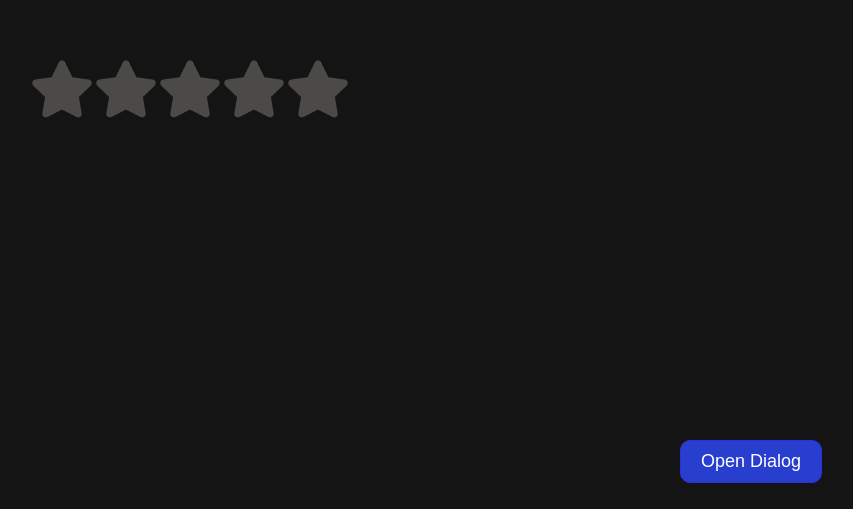
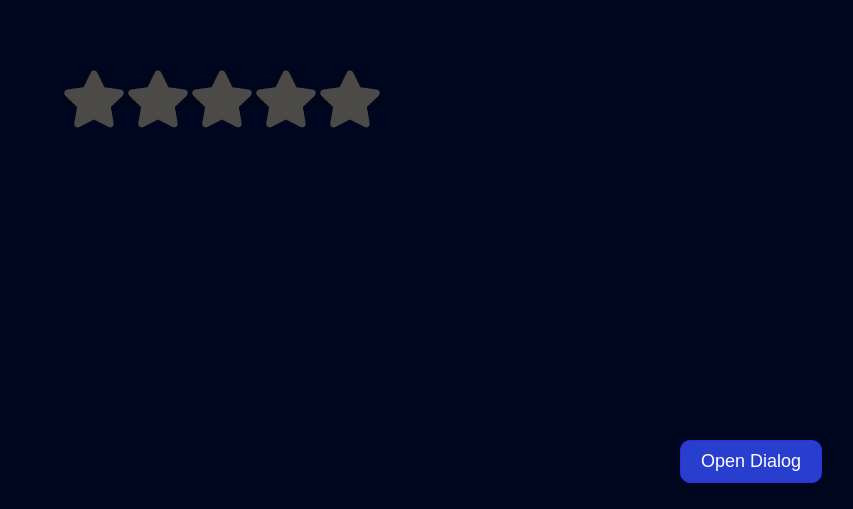
Before and after one commit to nishatasha/rating-system, a React (Create React App) app: page / in a window 1280 px wide. Shown: the part 307-816 px from the top of the page, without its empty margins (418-1271 px from the left). Built offline with nearby package versions, Linux system fonts and the light colour scheme.

Commit message:
second commit

```diff
--- a/src/App.js
+++ b/src/App.js
@@ -5,22 +5,25 @@ import './css/index.css';
 
 const App = () => {
   const [dialogOpen, setDialogOpen] = useState(false);
-
+  const [openDialogClicked, setOpenDialogClicked] = useState(false);
   const handleOpenDialog = () => {
     setDialogOpen(true);
+    setOpenDialogClicked(true);
   };
 
   const handleCloseDialog = () => {
     setDialogOpen(false);
+    setOpenDialogClicked(false);
   };
 
   return (
     <section className='container'>
       <div className="app">
         <StarRating />
-        <button className='dialog' onClick={handleOpenDialog}>Open Dialog</button>
-        {dialogOpen && <Dialog onClose={handleCloseDialog} />} {/* Render Dialog component */}
       </div>
+
+      {!openDialogClicked && <button className="dialog" onClick={handleOpenDialog}>Open Dialog</button>}
+      {dialogOpen && <Dialog onClose={handleCloseDialog} />}
     </section>
   );
 };
--- a/src/components/Star.js
+++ b/src/components/Star.js
@@ -7,7 +7,7 @@ const Star = ({ selected, onClick }) => {
     className='star'
       color={selected ? 'f1d21e' : '#4b4a47'}
       onClick={onClick}
-      style={{ cursor: 'pointer' }}
+      style={{ cursor: 'pointer'}}
     />
   );
 };
--- a/src/components/StarRating.js
+++ b/src/components/StarRating.js
@@ -3,14 +3,14 @@ import Star from './Star';
 
 const StarRating = () => {
   const [rating, setRating] = useState(0);
-  const words = ['Worse', 'Bad', 'Okay', 'Good', 'Excellent'];
+  const words = ['Bad', 'Okay', 'Good', 'Very Good', 'Excellent!'];
 
   const handleStarClick = (index) => {
     setRating(index + 1);
   };
 
   return (
-    <div>
+    <div className='ratings'>
       {[...Array(5)].map((_, index) => (
         <Star
           key={index}
--- a/src/css/index.css
+++ b/src/css/index.css
@@ -4,7 +4,9 @@ html,
   padding: 0;
   box-sizing: border-box;
   width: 100%;
-    background-color: rgb(20, 20, 20);
+  background-color: rgb(1, 6, 31);
+  font-family: system-ui, -apple-system, BlinkMacSystemFont,
+    'Segoe UI', Roboto, Oxygen, Ubuntu, Cantarell, 'Open Sans', 'Helvetica Neue', sans-serif;
 }
 
 
@@ -12,22 +14,28 @@ body {
   font-family: 'Arial', sans-serif;
 }
 
-.container {
-    max-width: 1200px;
-    margin-left: 0;
-    margin-right: 0;
-}
 
-h1, h2, p {
+h1,
+h2,
+p {
   color: #fff;
   text-align: center;
 }
+
 
 .star {
   font-size: 64px;
   justify-content: center;
   align-items: center;
 }
+
+.ratings h2 {
+  text-align: center;
+  position: absolute;
+  left: 50%;
+  transform: translateX(-50%);
+}
+
 
 .star:hover {
   color: #4b4a47;
@@ -66,6 +74,8 @@ align-items: center;
   position: absolute;
 }
 
+
+
 .dialog-box {
   position: absolute;
   right: 30px;
@@ -73,10 +83,20 @@ align-items: center;
 }
 
 .img {
-  width: 500px;
+  width: 400px;
   height: auto;
+  border-radius: 10px;
 }
 
 .close {
   text-align: center;
+  color: #000;
+  font-size: 18px;
+  padding: 5px 15px;
+  background-color: rgb(255, 255, 255 / 0.01);
+  border: 1px solid rgb(245, 243, 243);
+  border-radius: 10px;
+  position: absolute;
+  right: 40%;
+  bottom: 15px;
 }
```
Lines whose indentation alone changed are shown as unchanged.
